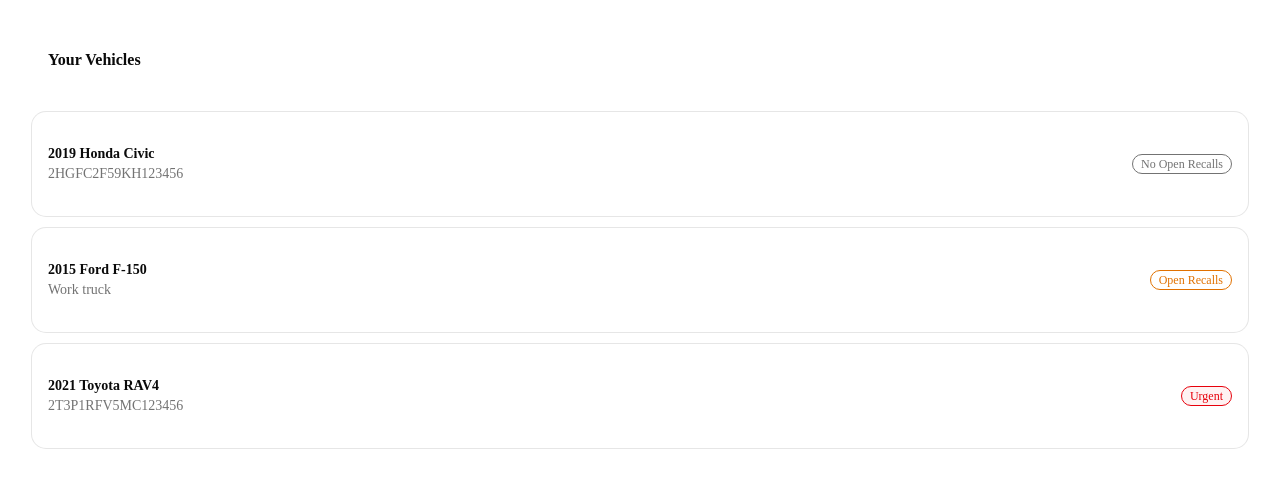
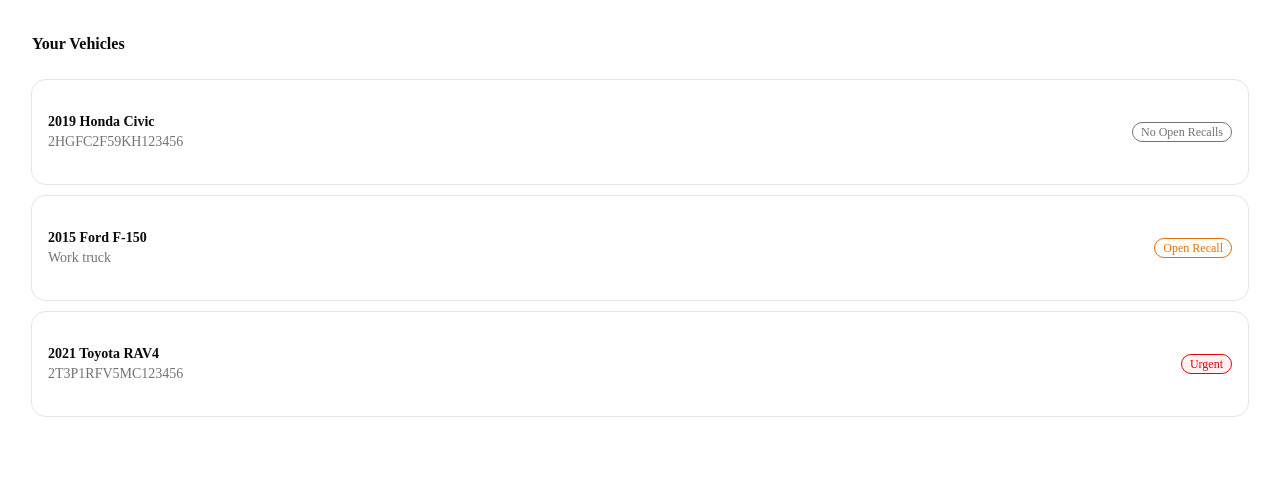
Before and after one commit to civdiv-devs/Recallr, a Next.js app: page /dashboard in a window 1280 px wide. Shown: the top 488 px of the page. Built offline with nearby package versions, Linux system fonts and the light colour scheme.

Commit message:
refactor: extract VehicleCard component from dashboard

```diff
--- a/src/app/dashboard/page.tsx
+++ b/src/app/dashboard/page.tsx
@@ -1,5 +1,4 @@
-import {Card, CardContent} from "@/components/ui/card";
-import {Badge} from "@/components/ui/badge";
+import { VehicleCard } from "@/components/vehicle-card";
 import {Vehicle} from "@/lib/types";
 
 const vehicles: Vehicle[] = [
@@ -38,44 +37,16 @@
     },
 ];
 
-const statusLabels: Record<Vehicle["status"], string> = {
-    no_open_recalls: "No Open Recalls",
-    open_recall: "Open Recalls",
-    urgent: "Urgent",
-    unverified: "Unverified",
-};
-
-const statusStyles: Record<Vehicle["status"], string> = {
-    no_open_recalls: "border-muted-foreground text-muted-foreground",
-    open_recall: "border-amber-600 text-amber-600",
-    urgent: "border-red-600 text-red-600 bg-red-50",
-    unverified: "border-muted-foreground text-muted-foreground",
-};
-
 export default function DashboardPage() {
     return (
         <div className="p-8 space-y-6">
-            <div className="flex items-center justify-between p-4">
+            <div className="flex items-center justify-between">
                 <h1 className="text-2x1 font-bold">Your Vehicles</h1>
             </div>
 
             <div className="space-y-3">
                 {vehicles.map((vehicle) => (
-                    <Card key={vehicle.id}>
-                        <CardContent className="flex items-center justify-between p-4">
-                            <div>
-                                <p className="font-semibold">
-                                    {vehicle.year} {vehicle.make} {vehicle.model}
-                                </p>
-                                <p className="text-sm text-muted-foreground">
-                                    {vehicle.nickname ?? (vehicle.verified ? vehicle.vin : "Manually entered")}
-                                </p>
-                            </div>
-                            <Badge variant="outline" className={statusStyles[vehicle.status]}>
-                                {statusLabels[vehicle.status]}
-                            </Badge>
-                        </CardContent>
-                    </Card>
+                    <VehicleCard key={vehicle.id} vehicle={vehicle} />
                 ))}
             </div>
         </div>
--- /dev/null
+++ b/src/components/vehicle-card.tsx
@@ -0,0 +1,37 @@
+import {Card, CardContent} from "@/components/ui/card";
+import {Badge} from "@/components/ui/badge";
+import type {Vehicle} from "@/lib/types";
+
+const statusLabels: Record<Vehicle["status"], string> = {
+    no_open_recalls: "No Open Recalls",
+    open_recall: "Open Recall",
+    urgent: "Urgent",
+    unverified: "Unverified",
+};
+
+const statusStyles: Record<Vehicle["status"], string> = {
+    no_open_recalls: "border-muted-foreground text-muted-foreground",
+    open_recall: "border-amber-600 text-amber-600",
+    urgent: "border-red-600 text-red-600 bg-red-50",
+    unverified: "border-muted-foreground text-muted-foreground",
+};
+
+export function VehicleCard({vehicle}: {vehicle: Vehicle}) {
+    return (
+        <Card>
+            <CardContent className="flex items-center justify-between p-4">
+                <div>
+                    <p className="font-semibold">
+                        {vehicle.year} {vehicle.make} {vehicle.model}
+                    </p>
+                    <p className="text-sm text-muted-foreground">
+                        {vehicle.nickname ?? (vehicle.verified ? vehicle.vin : "Manually entered")}
+                    </p>
+                </div>
+                <Badge variant="outline" className={statusStyles[vehicle.status]}>
+                    {statusLabels[vehicle.status]}
+                </Badge>
+            </CardContent>
+        </Card>
+    );
+}
```
